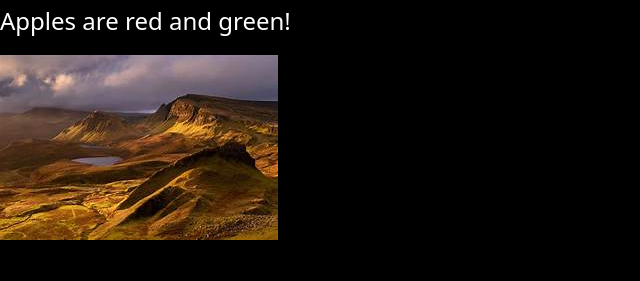
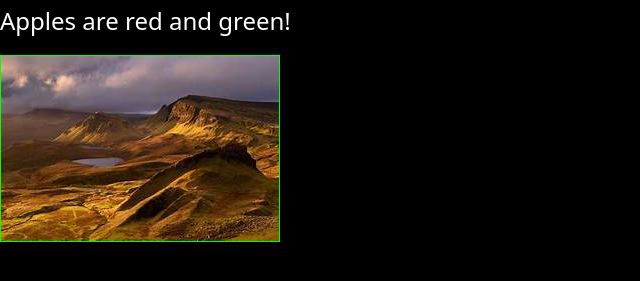
Before and after one commit to Cameron-Van-Dyke/VSCPractice, a plain HTML site: page index.html in a window 1280 px wide. Shown: the part 53-334 px from the top of the page, without its empty margins (0-640 px from the left). Drawn offline with nearby package versions, Linux system fonts and the light colour scheme.

Commit message:
Update style.css

```diff
--- a/css/style.css
+++ b/css/style.css
@@ -4,6 +4,11 @@ body {
     color: white;
 }
 
+img {
+    border: 1pt solid #00ff00;
+}
+
+
 p {
     font-size: 24px;
 }
```
